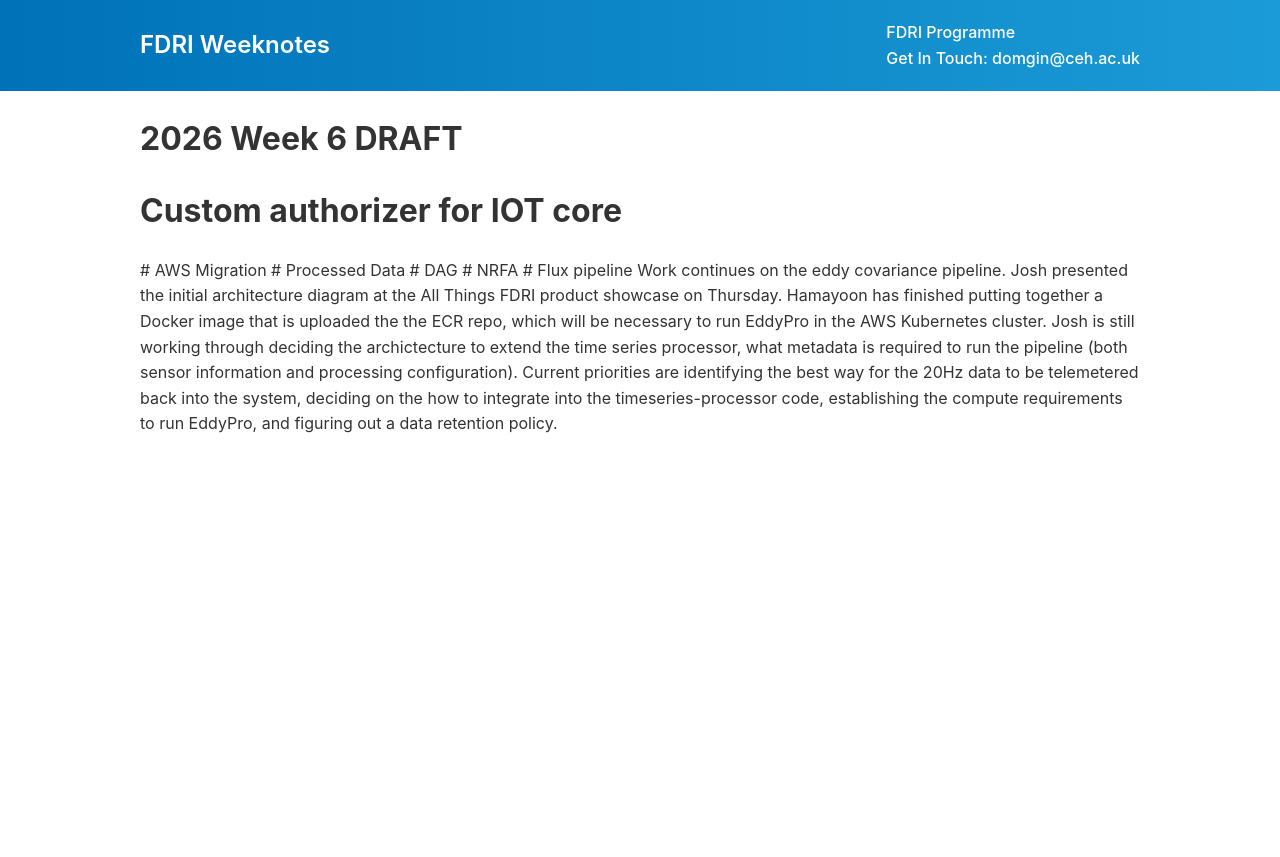
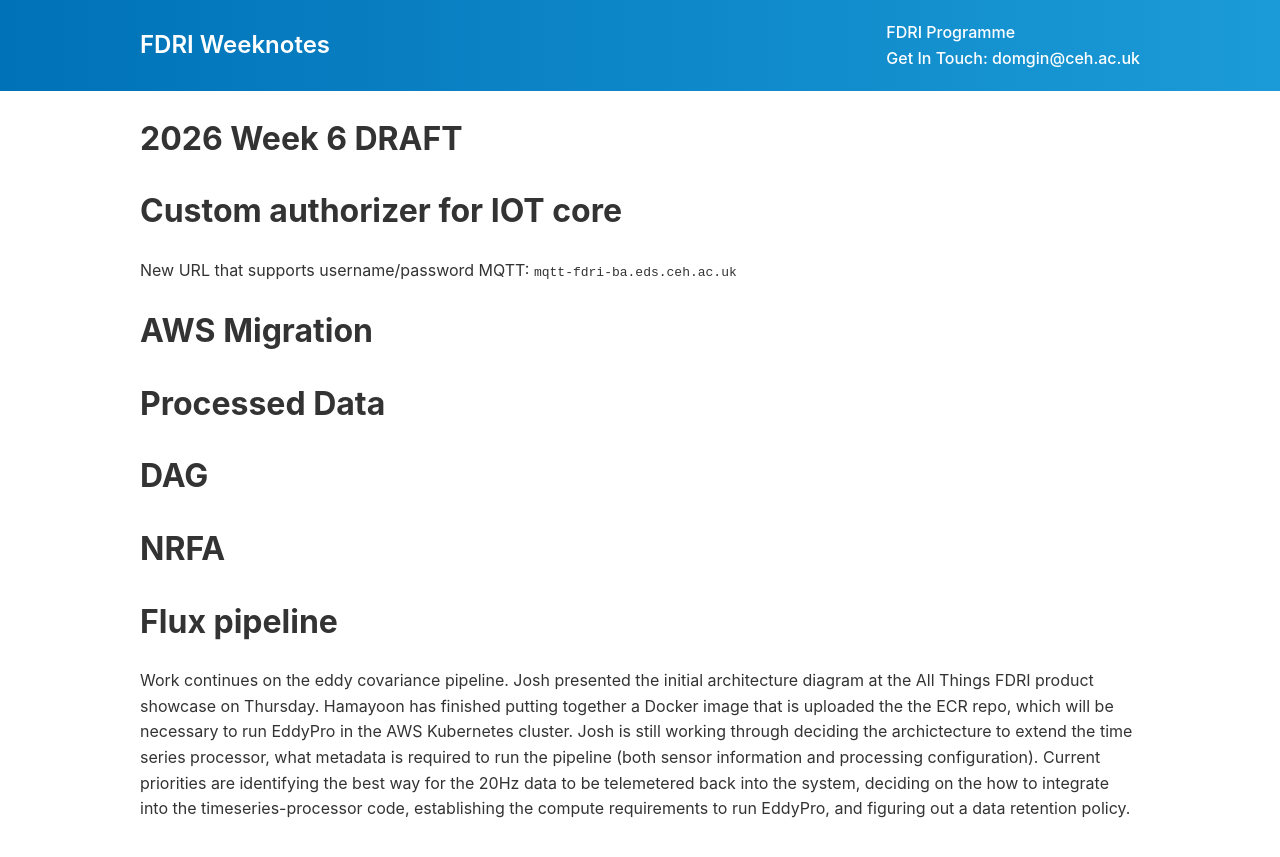
Before and after one commit to NERC-CEH/fdri_words, a Jekyll site: the page built from weeknotes/2026/06.md, in a window 1280 px wide. Shown: the top 857 px of the page. Built offline with Jekyll 4.4.1, drawn with Linux system fonts in a browser that asks for light colours; our own code applies the rules of GitHub Pages for plain Markdown files.

Commit message:
Update 06.md

```diff
--- a/weeknotes/2026/06.md
+++ b/weeknotes/2026/06.md
@@ -3,12 +3,7 @@
 
 # Custom authorizer for IOT core
 
-<diagram>
-<words>
-
-</words>
-
-<links to things>
+New URL that supports username/password MQTT: `mqtt-fdri-ba.eds.ceh.ac.uk`
 
 
 # AWS Migration
```
